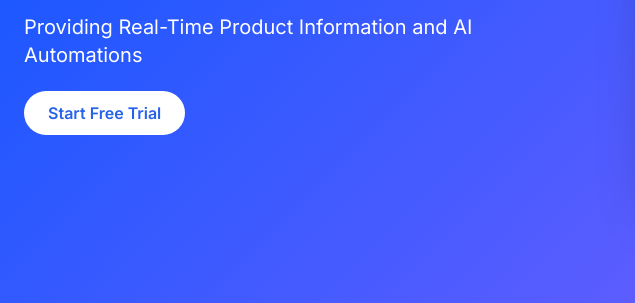
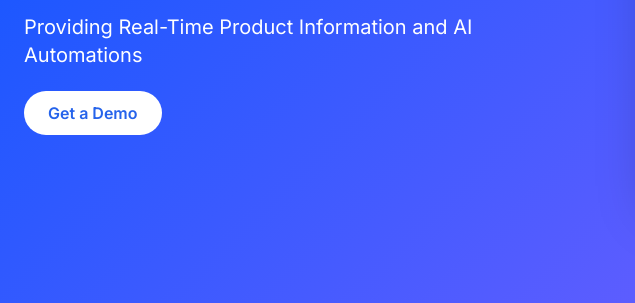
Before and after one commit to Suhailklive/coconnect_website, a plain HTML site: page index.html in a window 1280 px wide. Shown: the part 497-800 px from the top of the page, 0-635 px from the left. Drawn offline with nearby package versions, Linux system fonts and the light colour scheme.

Commit message:
Updated content in index.html

```diff
--- a/index.html
+++ b/index.html
@@ -86,7 +86,7 @@
                         <span class="hero-title font-bold block">Personalized AI Sales Engineer</span>
                     </h1>
                     <p class="text-xl mb-8">Providing Real-Time Product Information and AI Automations</p>
-                    <a href="#" class="btn-primary bg-white text-blue-600 hover:bg-gray-100">Start Free Trial</a>
+                    <a href="#" class="btn-primary bg-white text-blue-600 hover:bg-gray-100">Get a Demo</a>
                 </div>
                 <div class="lg:w-6/12 flex justify-center items-center lg:ml-8">
                     <img src="images/gif1.gif" alt="CoConnect Platform" class="hero-image rounded-lg shadow-2xl">
```
